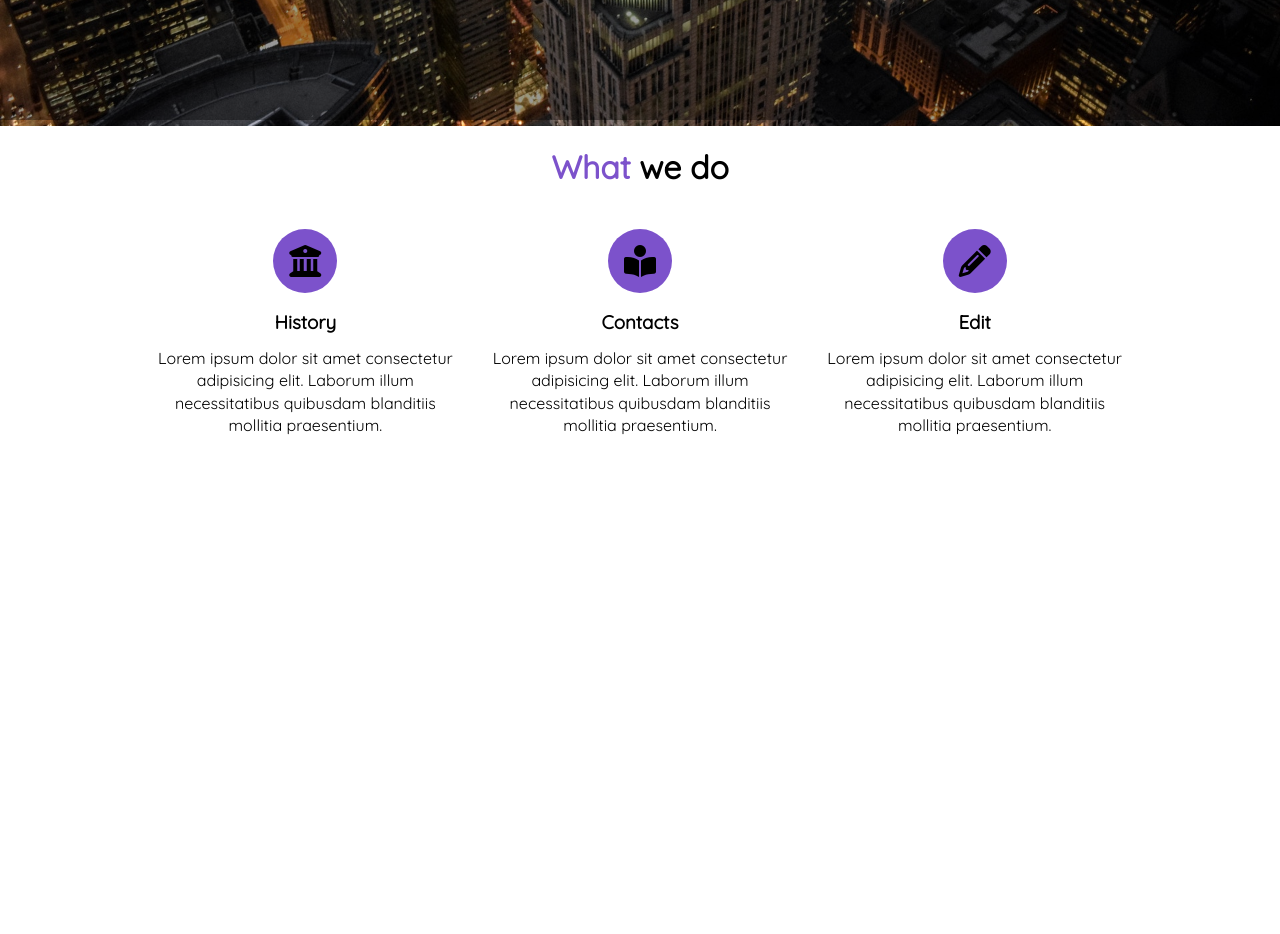
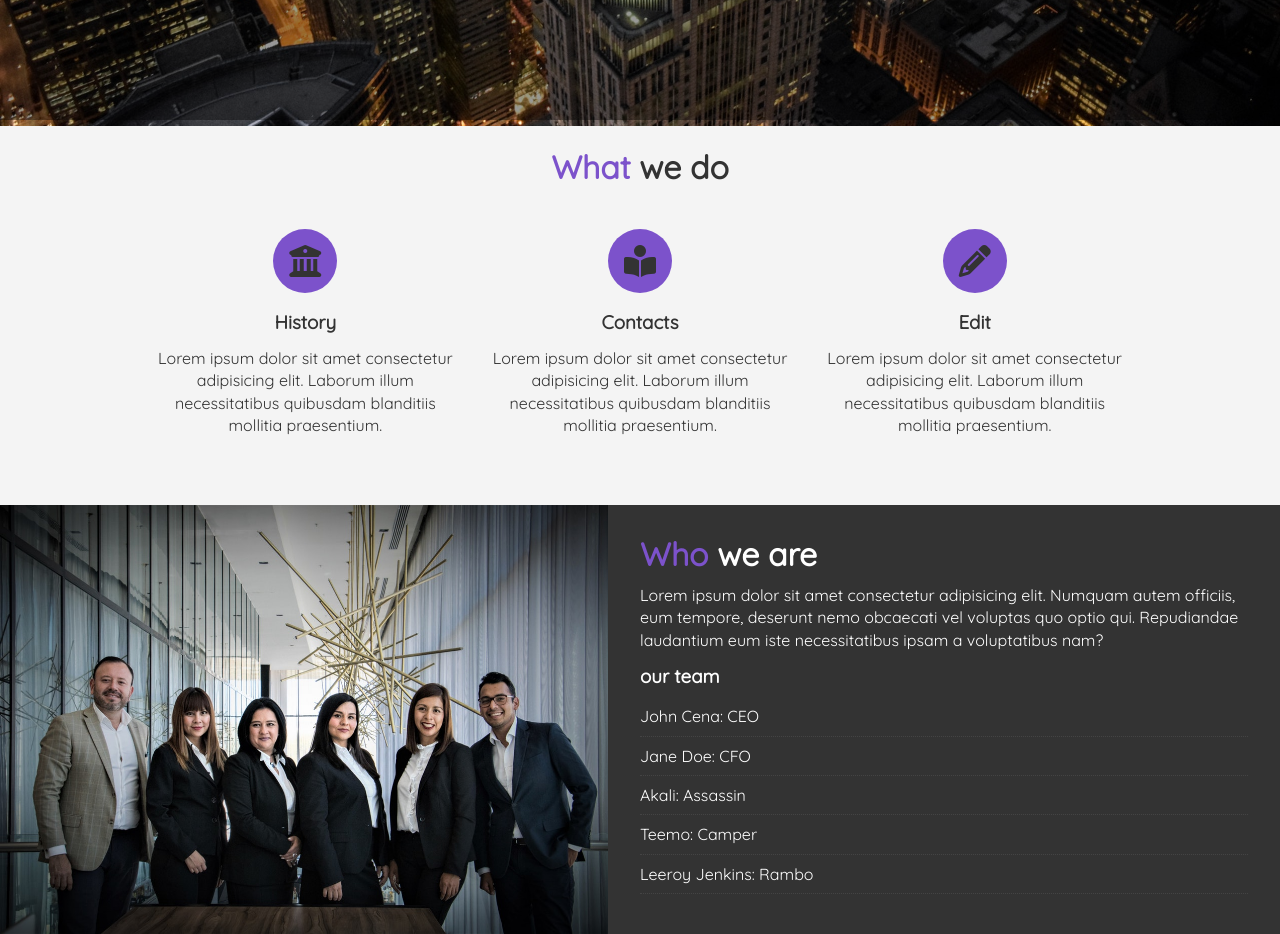
Before and after one commit to day1park/weird-flex-box-but-ok, a plain HTML site: page index.html in a window 1280 px wide. Shown: the part 740-1674 px from the top of the page. Before the commit the page ends 1245 px from the top, so only its background shows below. Drawn offline with Linux system fonts and the light colour scheme.

Commit message:
add who section with styling

```diff
--- a/css/style.css
+++ b/css/style.css
@@ -35,6 +35,16 @@ p {
   color: #7c52cb;
 }
 
+.bg-light {
+  background: #f4f4f4;
+  color: #333;
+}
+
+.bg-dark {
+  background: #333;
+  color: #fff;
+}
+
 .l-heading {
   font-size: 4rem;
   margin-bottom: 0.75rem;
@@ -62,6 +72,16 @@ p {
   padding: 3rem 0;
 }
 
+.p-1 {
+  padding: 1.5rem;
+}
+.p-2 {
+  padding: 2rem;
+}
+.p-3 {
+  padding: 3rem;
+}
+
 .btn {
   display: inline-block;
   color: #fff;
@@ -76,8 +96,18 @@ p {
 }
 
 .btn-dark {
-  backround: #333;
-  color: ##fff;
+  background: #333;
+  color: #fff;
+}
+
+.list {
+  margin: 0.5rem 0;
+  list-style: none;
+}
+
+.list li {
+  padding: 0.5rem 0;
+  border-bottom: #444 dotted 1px;
 }
 
 /* Navbar */
@@ -152,3 +182,16 @@ p {
   border-radius: 50%;
   margin-bottom: 1rem;
 }
+
+/* Section: WHO */
+#who {
+  display: flex;
+}
+
+#who div {
+  flex: 1;
+}
+
+#who .who-img {
+  background: url("../img/people.jpg") no-repeat center center/cover;
+}
--- a/index.html
+++ b/index.html
@@ -91,5 +91,27 @@
         </div>
       </div>
     </section>
+
+    <!-- section: who -->
+    <section id="who">
+      <div class="who-img"></div>
+      <div class="who-text bg-dark p-2">
+        <h2 class="m-heading"><span class="text-primary">Who</span> we are</h2>
+        <p>
+          Lorem ipsum dolor sit amet consectetur adipisicing elit. Numquam autem
+          officiis, eum tempore, deserunt nemo obcaecati vel voluptas quo optio
+          qui. Repudiandae laudantium eum iste necessitatibus ipsam a
+          voluptatibus nam?
+        </p>
+        <h3>our team</h3>
+        <ul class="list">
+          <li>John Cena: CEO</li>
+          <li>Jane Doe: CFO</li>
+          <li>Akali: Assassin</li>
+          <li>Teemo: Camper</li>
+          <li>Leeroy Jenkins: Rambo</li>
+        </ul>
+      </div>
+    </section>
   </body>
 </html>
```
